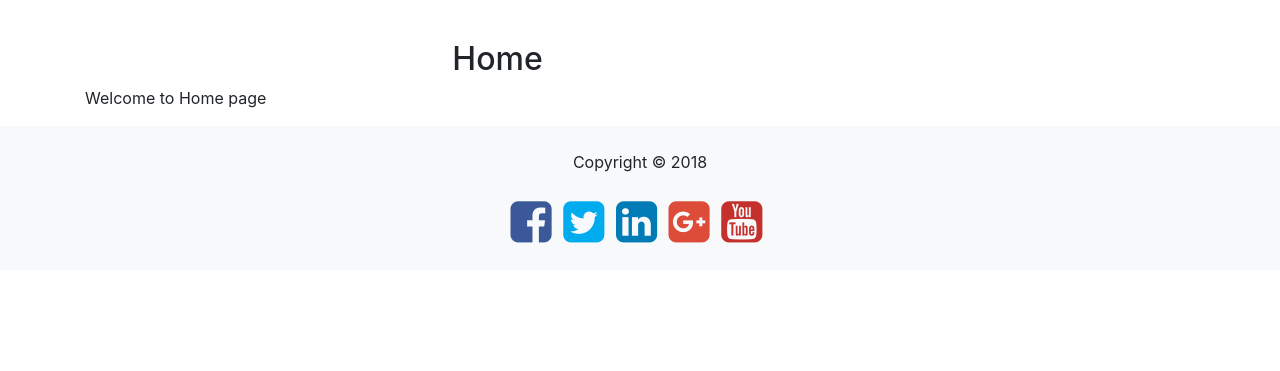
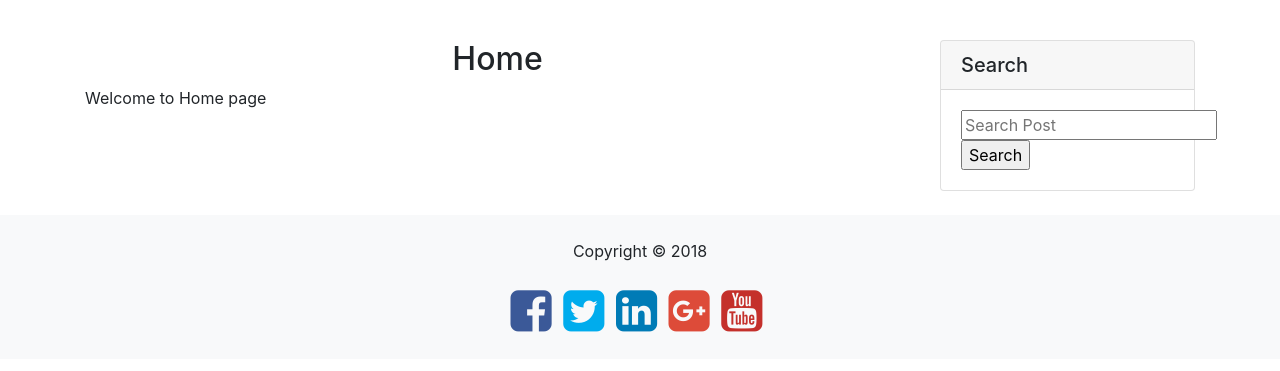
Before and after one commit to vivek0079/Authentication-app, a Django app: page /posts/ in a window 1280 px wide. Shown: the part 56-427 px from the top of the page. Run offline with Django 3.2, Linux system fonts and the light colour scheme; some libraries are stand-ins or nearby versions.

Commit message:
Created search queries

```diff
--- a/src/posts/views.py
+++ b/src/posts/views.py
@@ -1,6 +1,6 @@
 from django.core.paginator import Paginator, EmptyPage, PageNotAnInteger
-from django.shortcuts import render
 from django.shortcuts import render, get_object_or_404, redirect
+from django.db.models import Q
 from django.utils import timezone
 
 
@@ -24,10 +24,19 @@ def about(request):
 def post_list(request):
     today = timezone.now().date()
     query_list = Post.objects.active()
+    if request.user.is_staff or request.user.is_superuser:
+        query_list = Post.objects.all()
 
+    query = request.GET.get("q")
+    if query:
+        query_list = query_list.filter(
+            Q(title__icontains=query) |
+            Q(content__icontains=query) |
+            Q(user__first_name__icontains=query) |
+            Q(user__last_name__icontains=query)
+        ).distinct()
 
     paginator = Paginator(query_list, 5)
-
     page = request.GET.get('page')
     try:
         query_list = paginator.page(page)
--- a/src/templates/base.html
+++ b/src/templates/base.html
@@ -17,10 +17,21 @@
         {% include "snippets/navbar.html" %}
         <div class="container" style="margin-top:40px">
             <div class="row">
-                <div class="col-sm-9 col-sm-offset-6">
+                <div class="col-sm-9 col-sm-offset-3">
                     {% block content %}
 
                     {% endblock content %}
+                </div>
+                <div class="col-sm-3">
+                    <div class="card mb-4">
+                        <h5 class="card-header">Search</h5>
+                        <div class="card-body">
+                            <form action="" method="GET">
+                                <input type="text" name="q" placeholder="Search Post" value="{{ request.GET.q }}">
+                                <input type="submit" value="Search">
+                            </form>
+                        </div>
+                    </div>
                 </div>
             </div>
         </div>
```
